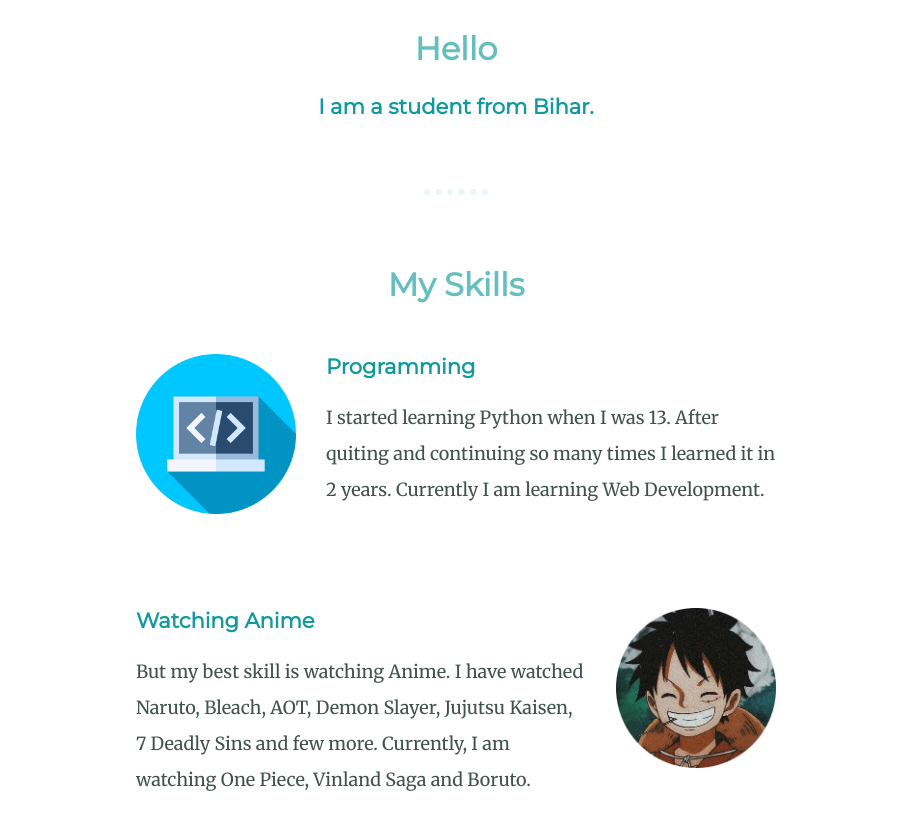
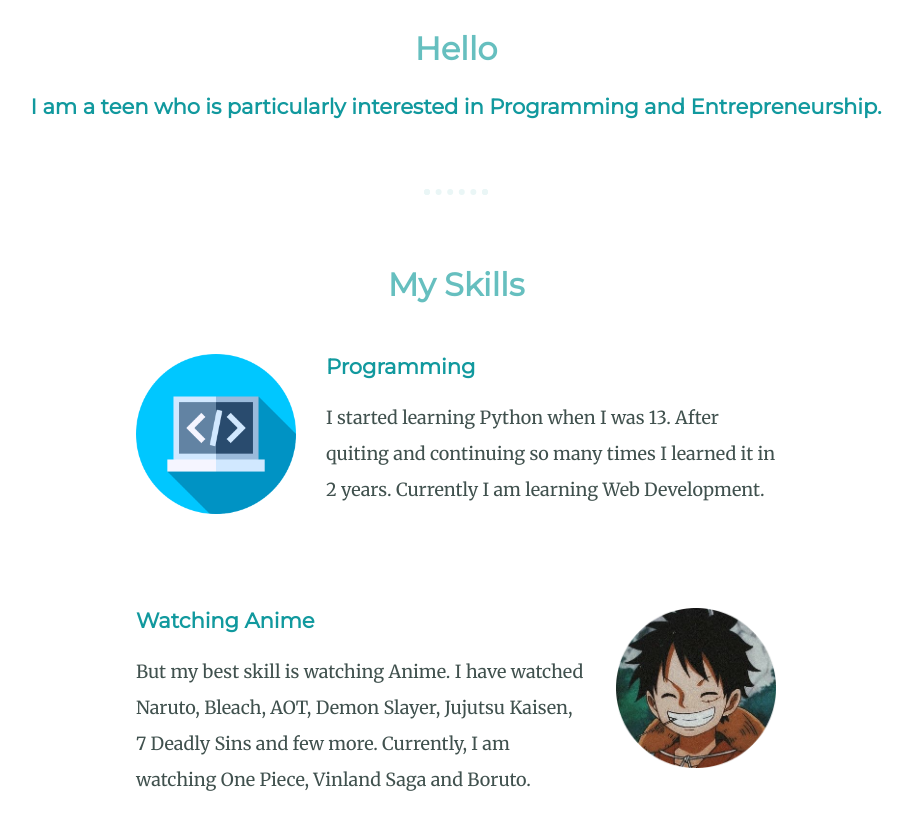
Before and after one commit to shivam4t1/cv, a plain HTML site: page index.html in a window 1280 px wide. Shown: the part 1030-1860 px from the top of the page, without its empty margins (184-1096 px from the left). Drawn offline with Linux system fonts and the light colour scheme.

Commit message:
Update index.html

```diff
--- a/index.html
+++ b/index.html
@@ -22,7 +22,7 @@
         <div class="profile">
           <img class="pfp" src="pic/me pfp.png" alt="">
           <h2>Hello</h2>
-          <p><h3>I am a student from Bihar.</h3></p>
+          <p><h3>I am a teen who is particularly interested in Programming and Entrepreneurship.</h3></p>
         </div>
         <hr>
         <div class="skills">
```
